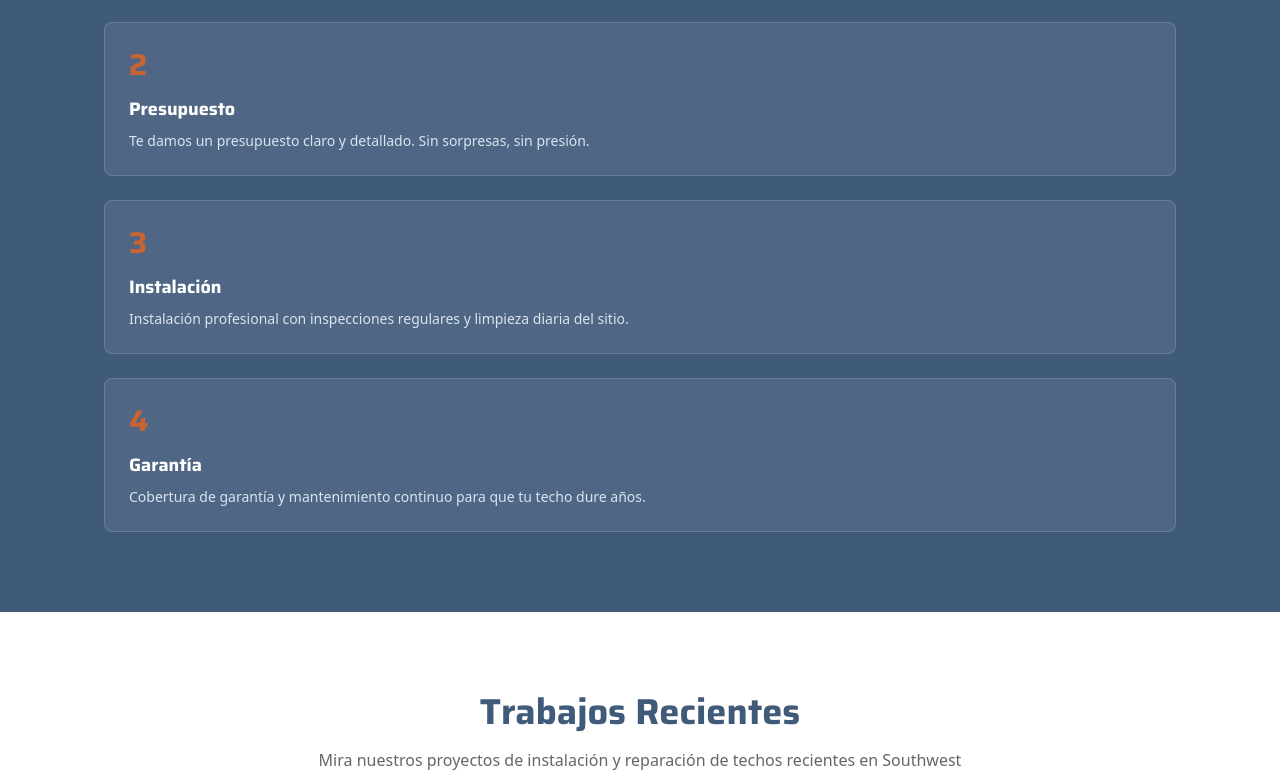
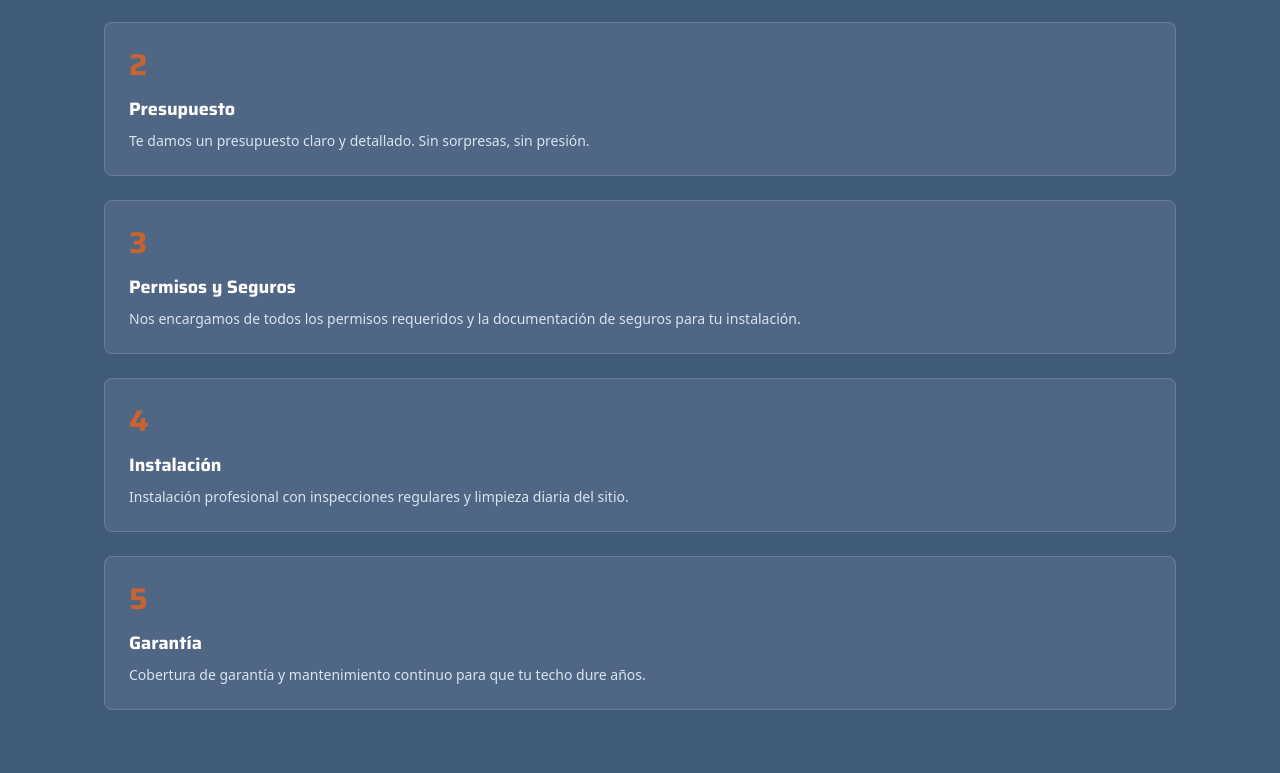
Before and after one commit to SkytopMark/SitioWeb, a Vue app: page / in a window 1280 px wide. Shown: the part 3671-4444 px from the top of the page. Built offline with nearby package versions, Linux system fonts and the light colour scheme.

Commit message:
a ver si pincha

```diff
--- a/src/components/Process.vue
+++ b/src/components/Process.vue
@@ -7,7 +7,7 @@
       <p class="text-sm md:text-base text-center mb-8 md:mb-12 max-w-2xl mx-auto" style="color: #D9E4F0;">
         {{ t('process.subtitle') }}
       </p>
-      <div class="grid grid-cols-1 sm:grid-cols-2 md:grid-cols-4 gap-4 md:gap-6">
+      <div class="grid grid-cols-1 sm:grid-cols-2 md:grid-cols-5 gap-4 md:gap-6">
         <div class="rounded-lg p-4 md:p-6" style="background-color: rgba(255, 255, 255, 0.08); border: 1px solid rgba(255, 255, 255, 0.15);">
           <div class="font-bold text-2xl md:text-3xl mb-2 md:mb-3" style="color: #C86432; font-family: 'Saira';">1</div>
           <h3 class="text-base md:text-lg font-bold mb-2" style="font-family: 'Saira';">{{ t('process.inspect') }}</h3>
@@ -20,11 +20,16 @@
         </div>
         <div class="rounded-lg p-4 md:p-6" style="background-color: rgba(255, 255, 255, 0.08); border: 1px solid rgba(255, 255, 255, 0.15);">
           <div class="font-bold text-2xl md:text-3xl mb-2 md:mb-3" style="color: #C86432; font-family: 'Saira';">3</div>
+          <h3 class="text-base md:text-lg font-bold mb-2" style="font-family: 'Saira';">{{ t('process.permit') }}</h3>
+          <p class="text-xs md:text-sm" style="color: #D9E4F0;">{{ t('process.permitDesc') }}</p>
+        </div>
+        <div class="rounded-lg p-4 md:p-6" style="background-color: rgba(255, 255, 255, 0.08); border: 1px solid rgba(255, 255, 255, 0.15);">
+          <div class="font-bold text-2xl md:text-3xl mb-2 md:mb-3" style="color: #C86432; font-family: 'Saira';">4</div>
           <h3 class="text-base md:text-lg font-bold mb-2" style="font-family: 'Saira';">{{ t('process.install') }}</h3>
           <p class="text-xs md:text-sm" style="color: #D9E4F0;">{{ t('process.installDesc') }}</p>
         </div>
         <div class="rounded-lg p-4 md:p-6" style="background-color: rgba(255, 255, 255, 0.08); border: 1px solid rgba(255, 255, 255, 0.15);">
-          <div class="font-bold text-2xl md:text-3xl mb-2 md:mb-3" style="color: #C86432; font-family: 'Saira';">4</div>
+          <div class="font-bold text-2xl md:text-3xl mb-2 md:mb-3" style="color: #C86432; font-family: 'Saira';">5</div>
           <h3 class="text-base md:text-lg font-bold mb-2" style="font-family: 'Saira';">{{ t('process.protect') }}</h3>
           <p class="text-xs md:text-sm" style="color: #D9E4F0;">{{ t('process.protectDesc') }}</p>
         </div>
--- a/src/i18n.ts
+++ b/src/i18n.ts
@@ -47,6 +47,8 @@ export const translations = {
       inspectDesc: 'Free assessment of your roof\'s condition, age, and needs.',
       plan: 'Plan',
       planDesc: 'Transparent estimate with detailed breakdown. No surprises, no pressure.',
+      permit: 'Permits',
+      permitDesc: 'We handle all required permits and insurance paperwork for your installation.',
       install: 'Install',
       installDesc: 'Expert installation with regular quality checks and clean daily cleanup.',
       protect: 'Protect',
@@ -145,6 +147,8 @@ export const translations = {
       inspectDesc: 'Revisamos gratis el estado de tu techo, su antigüedad y lo que necesita.',
       plan: 'Presupuesto',
       planDesc: 'Te damos un presupuesto claro y detallado. Sin sorpresas, sin presión.',
+      permit: 'Permisos y Seguros',
+      permitDesc: 'Nos encargamos de todos los permisos requeridos y la documentación de seguros para tu instalación.',
       install: 'Instalación',
       installDesc: 'Instalación profesional con inspecciones regulares y limpieza diaria del sitio.',
       protect: 'Garantía',
```
